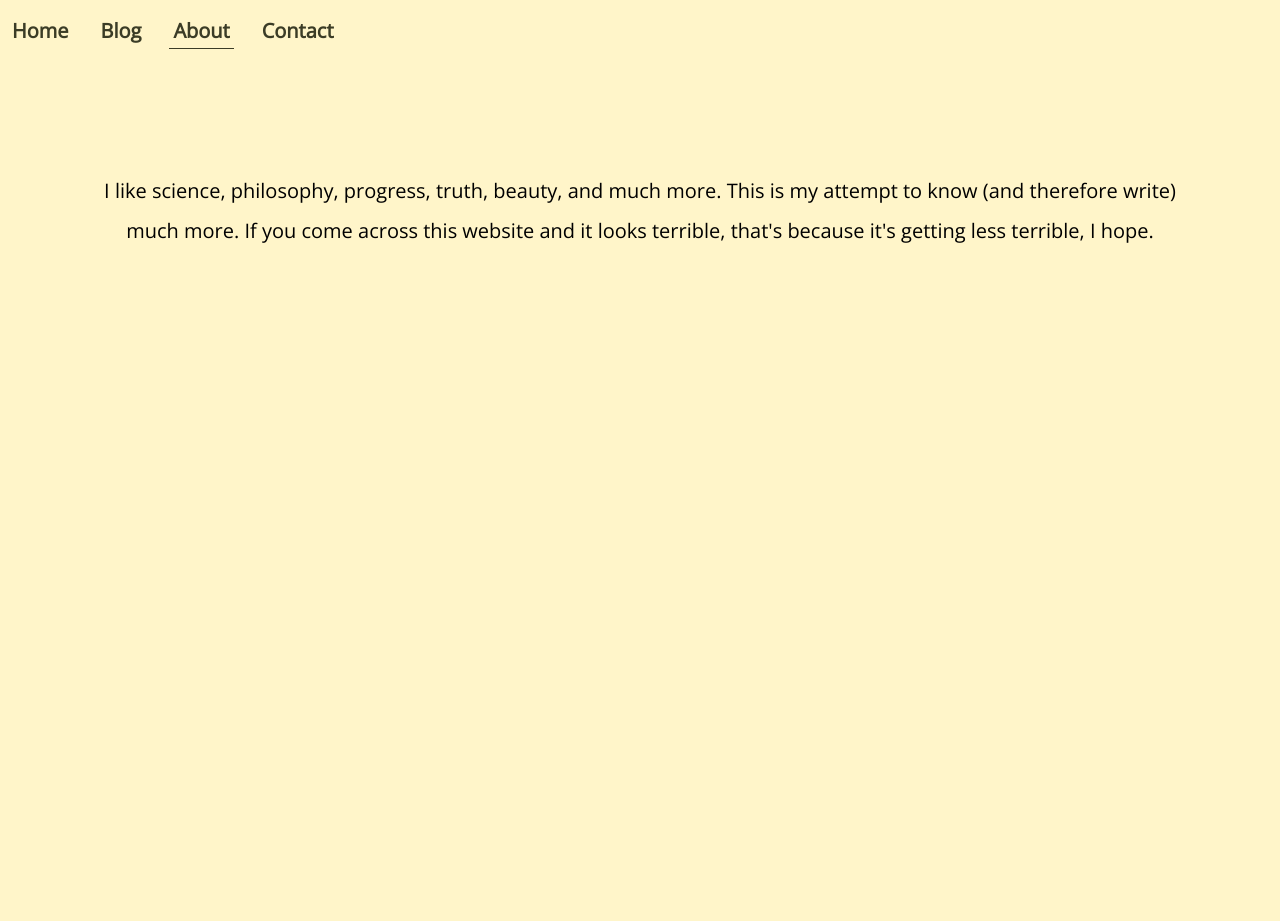
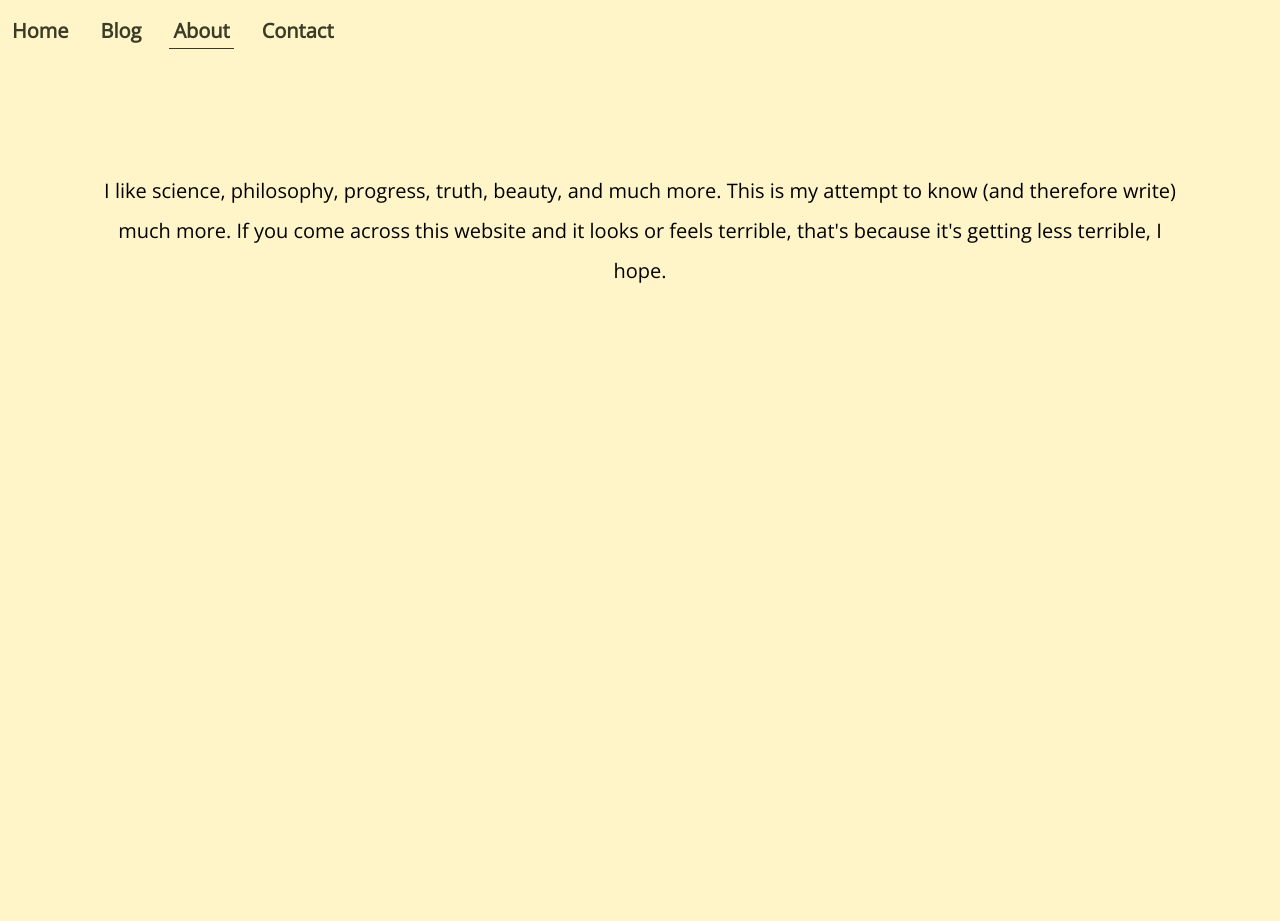
Before and after one commit to richardofarrell/richardofarrell.github.io, a Jekyll site: the page built from about.md, in a window 1280 px wide. Built offline with Jekyll 4.4.1, drawn with Linux system fonts in a browser that asks for light colours.

Commit message:
Update about.md

```diff
--- a/about.md
+++ b/about.md
@@ -3,4 +3,4 @@ layout: default
 title: About
 ---
 
-<p style="text-align: center;"> I like science, philosophy, progress, truth, beauty, and much more. This is my attempt to know (and therefore write) much more. If you come across this website and it looks terrible, that's because it's getting less terrible, I hope.</p>
+<p style="text-align: center;"> I like science, philosophy, progress, truth, beauty, and much more. This is my attempt to know (and therefore write) much more. If you come across this website and it looks or feels terrible, that's because it's getting less terrible, I hope.</p>
```
